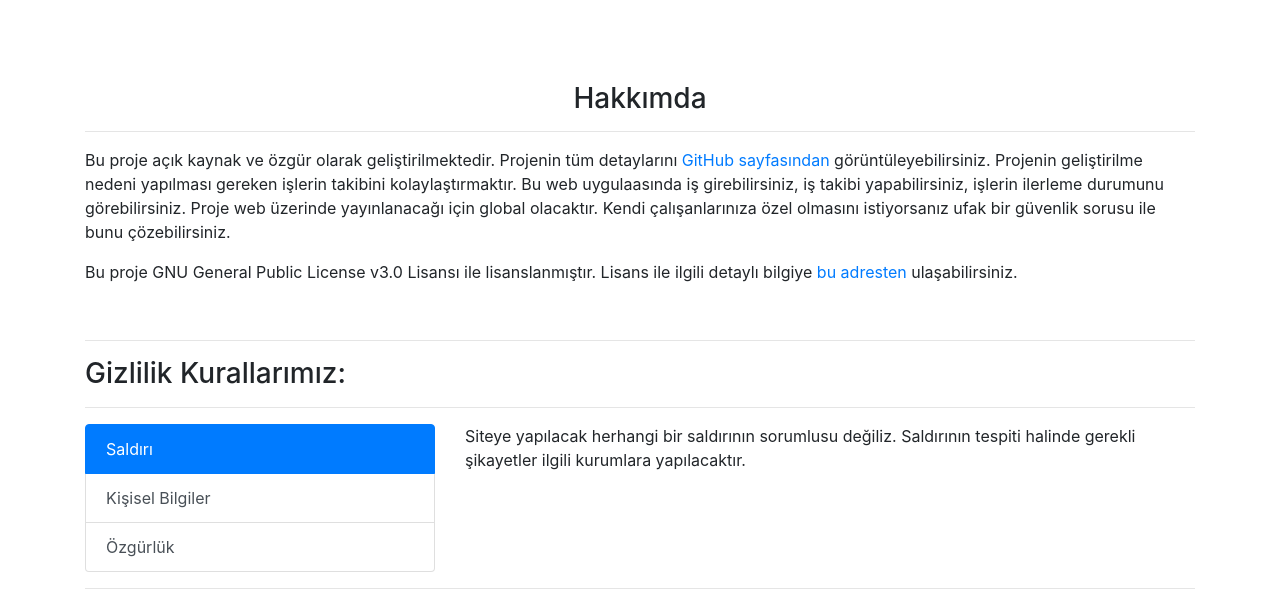
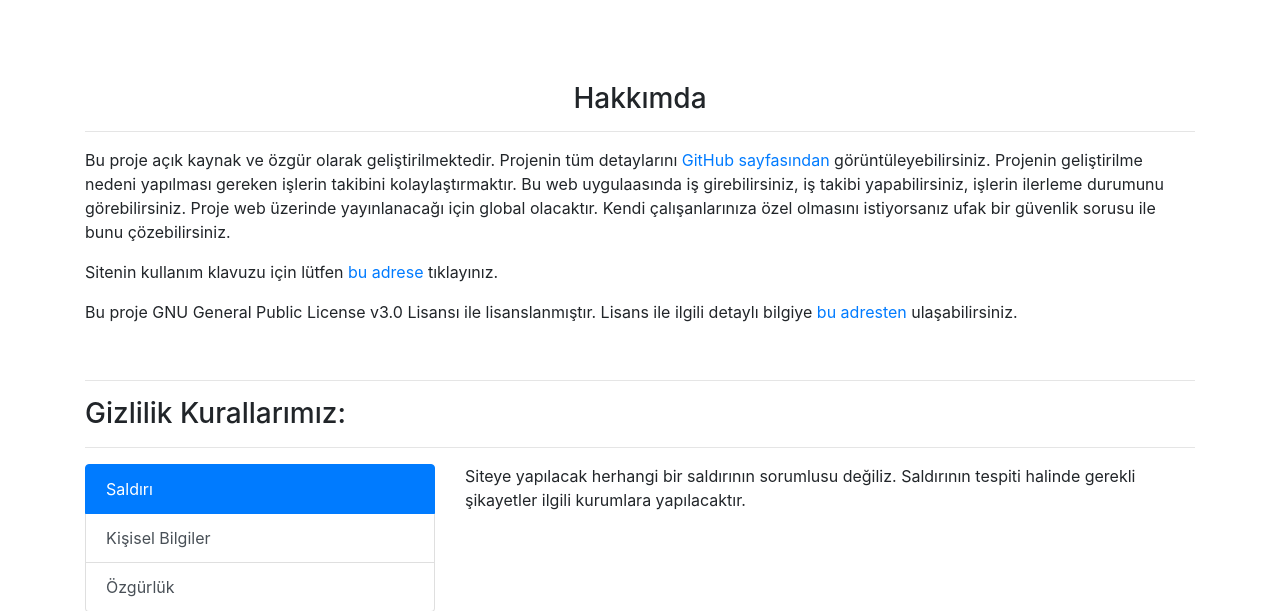
Before and after one commit to ilteriskeskin/is-takip-sistemi, a Django app: page /about/ in a window 1280 px wide. Shown: the part 56-667 px from the top of the page. Run offline with Django 3.2, Linux system fonts and the light colour scheme; some libraries are stand-ins or nearby versions.

Commit message:
Kullanım klavuzu eklendi

```diff
--- a/blog/templates/about.html
+++ b/blog/templates/about.html
@@ -8,11 +8,14 @@
     <hr>
         <p>
                 Bu proje açık kaynak ve özgür olarak geliştirilmektedir. Projenin tüm detaylarını
-                <a href="https://www.github.com/ilteriskesk">GitHub sayfasından</a> görüntüleyebilirsiniz.
+                <a href="https://www.github.com/ilteriskesk/is-takip-sistemi">GitHub sayfasından</a> görüntüleyebilirsiniz.
                 Projenin geliştirilme nedeni yapılması gereken işlerin takibini kolaylaştırmaktır. Bu web
                 uygulaasında iş girebilirsiniz, iş takibi yapabilirsiniz, işlerin ilerleme durumunu görebilirsiniz.
                 Proje web üzerinde yayınlanacağı için global olacaktır. Kendi çalışanlarınıza özel olmasını istiyorsanız
                 ufak bir güvenlik sorusu ile bunu çözebilirsiniz.
+        </p>
+        <p>
+                Sitenin kullanım klavuzu için lütfen <a href="https://www.github.com/ilteriskesk/is-takip-sistemi/README.md">bu adrese</a> tıklayınız.
         </p>
         <p>
             Bu proje GNU General Public License v3.0 Lisansı ile lisanslanmıştır. Lisans ile ilgili detaylı bilgiye
```
Also changed, not shown: README.md.
